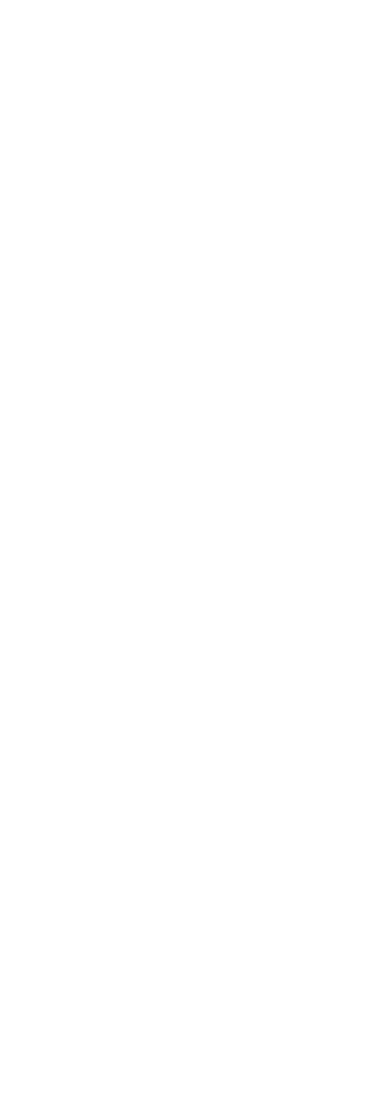
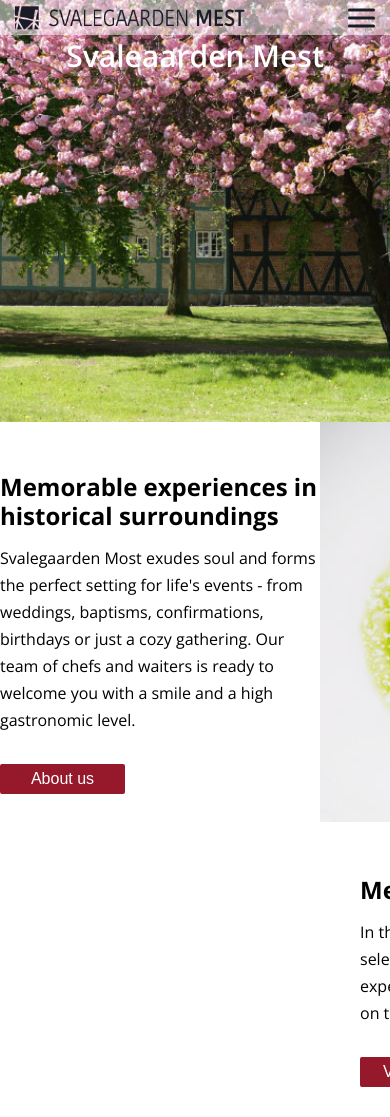
Before and after one commit to filipkomogorov/Svalegaarden_Mest, a plain HTML site: page index.html in a window 390 px wide. Shown: the top 1117 px of the page. Before the commit the page ends 844 px from the top, so only its background shows below. Drawn offline with nearby package versions, Linux system fonts and the light colour scheme.

Commit message:
basic built of main mobile page

```diff
--- /dev/null
+++ b/assets/css/buttons.css
@@ -0,0 +1,9 @@
+button{
+    width: 12.5rem;
+    height: 3rem;
+    border: none;
+    background-color: #96192b;
+    color: #fff;
+    font-size: 1.6rem;
+    border-radius: 2px;
+}
--- a/assets/css/styles.css
+++ b/assets/css/styles.css
@@ -1,3 +1,12 @@
+/*
+COLORS
+
+dark black - #191c27
+light black - #666
+red - #96192b
+
+*/
+
 *,
 *::before,
 *::after{
@@ -16,3 +25,82 @@ body{
     box-sizing: border-box;
     text-rendering: optimizeLegibility;
 }
+
+
+
+/* ===================================
+HEADER
+==================================== */
+
+header{
+    width: 100%;
+    height: 50vh;
+    box-sizing: border-box;
+}
+
+header .logo img{
+    width: 23rem;
+    color: #191c27;
+    position: absolute;
+    top: 50%;
+    transform: translateY(-50%);
+    margin-left: 15px;
+}
+
+/* ===================================
+HEADER LANDING
+==================================== */
+
+.header-landing{
+    background-image: url(../image/hero_images/home.jpg);
+    background-size: cover;
+    background-position: center;
+    background-repeat: no-repeat;
+}
+
+.header-landing__navigation{
+    position: relative;
+    height: 3.5rem;
+    background-color: rgba(255, 255, 255, 0.5);
+}
+
+.hamburger-menu{
+    position: absolute;
+    top: 50%;
+    right: 15px;
+    transform: translateY(-50%);
+}
+
+.hamburger-menu>*:not(:last-child){
+    margin-bottom: 5px;
+}
+
+.line{
+    width: 2.7rem;
+    height: 3px;
+    border-radius: 2px;
+    background-color: #191c27;
+}
+
+.header-heading{
+    text-align: center;
+}
+
+/* ===================================
+LANDING PAGE MAIN CONTENT
+====================================== */
+
+main{
+    width: 100%;
+    overflow-x: hidden;
+    display: grid;
+
+    grid-template-columns: repeat(12, 1fr);
+    grid-template-rows: repeat(3, 500);
+}
+
+.main-landing__heading,
+.main-landing__menu,
+.main-landing__events{
+    margin-bottom: 6rem !important;
+}
--- /dev/null
+++ b/assets/css/typography.css
@@ -0,0 +1,30 @@
+.heading-primary h1{
+    margin: 0;
+    font-size: 3rem;
+    font-weight: 600;
+    color: #fff;
+}
+
+.heading-secondary {
+    width: 32rem;
+    margin: 0 auto;
+}
+
+.heading-secondary h2{
+    font-size: 2.4rem;
+    line-height: 2.9rem;
+    margin-bottom: 1.5rem;
+    margin-top: 5rem;
+}
+
+.paragraph-short p{
+    font-size: 1.6rem; /* to be changed to 1.8rem on Web Version*/
+    line-height: 2.7rem;
+    margin-bottom: 3rem;
+}
+
+.paragraph-long p{
+    font-size: 1.6rem; /* to be changed to 1.8rem on Web Version*/
+    line-height: 2.7rem; /* to be changed to 2.9rem on Web Version*/
+    margin-bottom: 3rem;
+}
--- a/index.html
+++ b/index.html
@@ -6,6 +6,8 @@
     <meta name="viewport" content="width=device-width, initial-scale=1.0">
     <title>Svalegaarden Mest</title>
     <link rel="stylesheet" href="assets/css/styles.css">
+    <link rel="stylesheet" href="assets/css/typography.css">
+    <link rel="stylesheet" href="assets/css/buttons.css">
     <link href="https://fonts.googleapis.com/css2?family=Open+Sans:ital,wght@0,300;0,400;0,600;0,700;1,400&display=swap"
         rel="stylesheet">
 </head>
@@ -15,10 +17,71 @@
     <header class="header-landing">
         <nav class="header-landing__navigation">
             <div class="logo">
-                <a href="#"><img src="" alt=""></a>
+                <a href="#"><img src="assets/image/logo/logo_black.png" alt="Logo of Svalegaarden Mest"></a>
+            </div>
+            <!-- <div class="nav-menu">
+                <ul>
+                    <li><a href="#">Menu</a></li>
+                    <li><a href="#">Events</a></li>
+                    <li><a href="#">About us</a></li>
+                    <li><a href="#">Contacts</a></li>
+                </ul>
+            </div> -->
+            <div class="hamburger-menu">
+                <div class="line line-1"></div>
+                <div class="line line-2"></div>
+                <div class="line line-3"></div>
             </div>
         </nav>
+        <div class="header-heading heading-primary">
+            <h1>Svaleaarden Mest</h1>
+        </div>
     </header>
+
+    <main class="main-landing">
+        <div class="main-landing__heading heading-secondary paragraph-long">
+            <h2>Memorable experiences in historical surroundings</h2>
+            <p>Svalegaarden Most exudes soul and forms the perfect setting for life's events - from weddings, baptisms,
+                confirmations, birthdays or just a cozy gathering. Our team of chefs and waiters is ready to welcome you
+                with a smile and a high gastronomic level.
+            </p>
+            <button>About us</button>
+        </div>
+
+        <div class="main-landing__menu">
+            <div class="photo">
+                <img src="assets/image/menu/menu_header.jpg" alt="Picture of shirmps">
+            </div>
+            <div class="header heading-secondary paragraph-short">
+                <h2>Menu</h2>
+                <p>In this menu item you will find our large selection of gastronomic taste experiences, which are
+                    composed based on the best ingredients of the seasons.</p>
+                <button>View menu</button>
+            </div>
+        </div>
+        <div class="main-landing__events">
+            <div class="photo">
+                <img src="assets/image/events/wedding-main.jpg" alt="Picture of an event">
+            </div>
+            <div class="header heading-secondary paragraph-short">
+                <h2>Events</h2>
+                <p>Svalegaarden Mest creates the surroundings for all life's events.
+                    We want to turn your big events into memorable experiences with a focus on gastronomy and unique
+                    surroundings.</p>
+                <button>View events</button>
+            </div>
+        </div>
+    </main>
+
+    <aside>
+        <form class="contact-form">
+            <input type="text" required placeholder="Name">
+            <input type="email" required placeholder="Email">
+            <input type="number" placeholder="Phone number">
+            <textarea cols="30" rows="6"></textarea>
+            <input type="submit" value="Send">
+        </form>
+    </aside>
 
 </body>
 
```
Also changed, not shown: assets/image/events/wedding-main.jpg (added), assets/image/hero_images/home.jpg (added), assets/image/logo/logo_black.png (added), assets/image/menu/menu_header.jpg (added).
